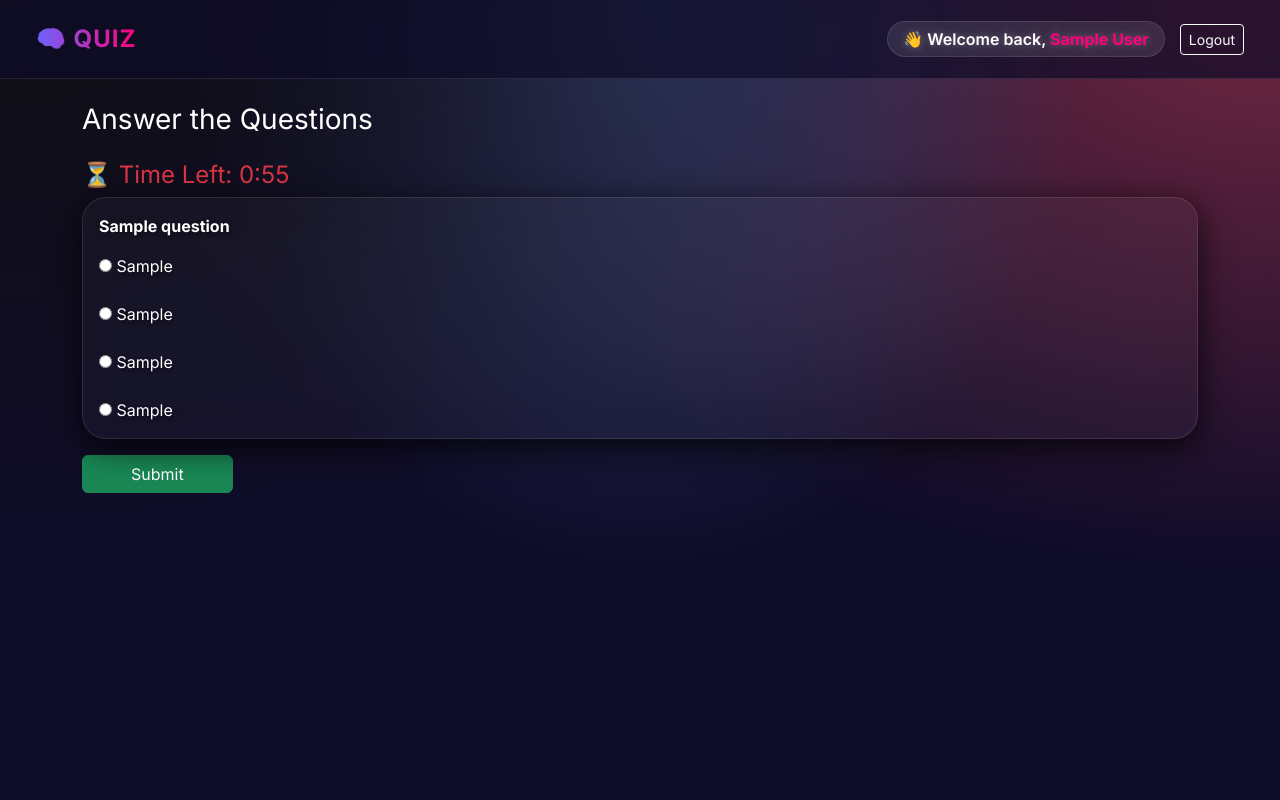
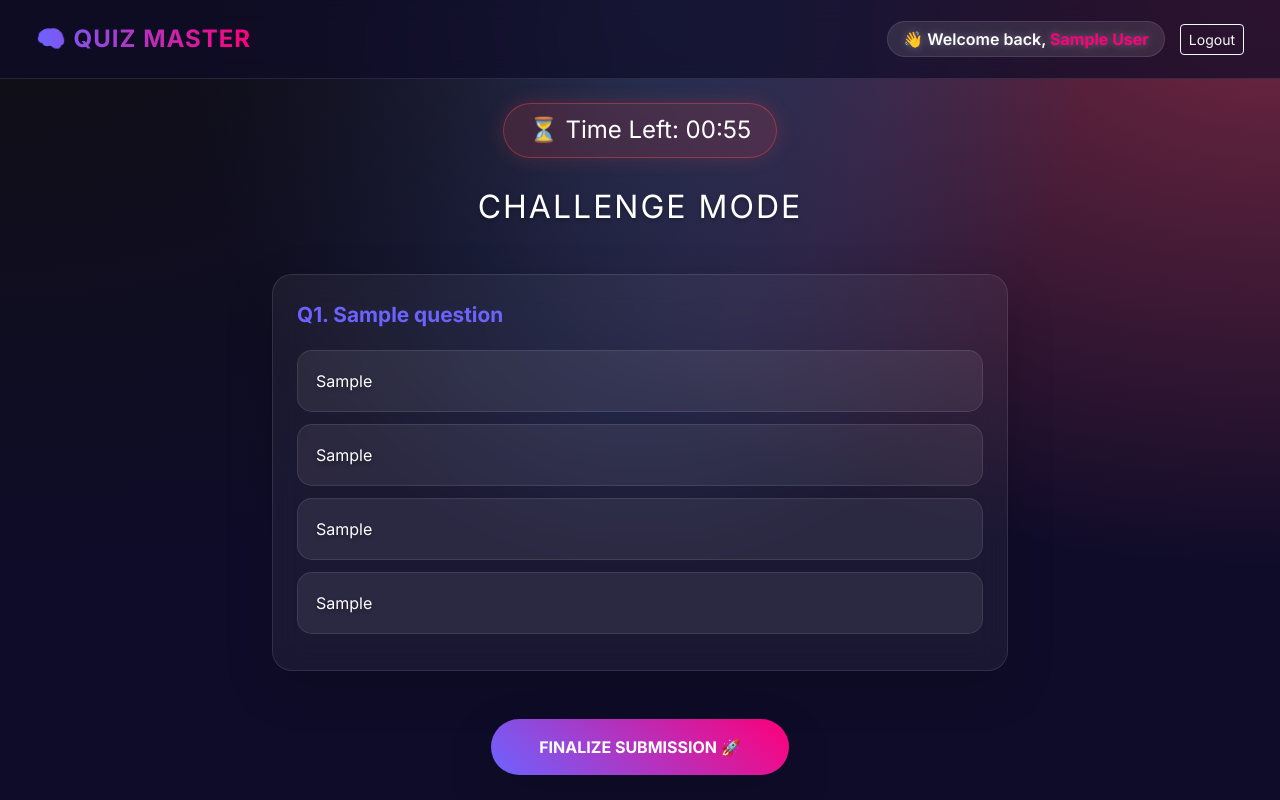
Before and after one commit to Shikharpundir/quiz-system, a Flask app: a page that uses templates/quiz.html in a window 1280 px wide. Run offline with Flask 3, Linux system fonts and the light colour scheme; the visitor is signed in with stand-in values (Sample User, id 1); tables that the repository leaves empty hold one stand-in row (values such as "Sample post").

Commit message:
Refactor quiz.html for improved styling and timer
Updated quiz page layout and timer functionality.

```diff
--- a/templates/quiz.html
+++ b/templates/quiz.html
@@ -1,58 +1,180 @@
 {% extends "base.html" %}
 
-{% block nav_title %}Quiz{% endblock %}
+{% block nav_title %}Quiz Master{% endblock %}
+
+{% block extra_styles %}
+<style>
+    /* 1. Timer Styling - Floating Glass Capsule */
+    .timer-wrapper {
+        position: sticky;
+        top: 90px;
+        z-index: 1000;
+        text-align: center;
+        margin-bottom: 30px;
+    }
+
+    .timer-card {
+        display: inline-block;
+        background: rgba(255, 77, 77, 0.15);
+        backdrop-filter: blur(12px);
+        -webkit-backdrop-filter: blur(12px);
+        border: 1px solid rgba(255, 77, 77, 0.4);
+        padding: 12px 25px;
+        border-radius: 50px;
+        box-shadow: 0 0 20px rgba(255, 77, 77, 0.2);
+    }
+
+    /* 2. Question Visibility Fixes */
+    .question-card {
+        background: rgba(255, 255, 255, 0.05) !important;
+        border: 1px solid rgba(255, 255, 255, 0.1) !important;
+        border-radius: 20px;
+        transition: transform 0.3s ease;
+    }
+
+    .question-card:hover {
+        border-color: var(--primary);
+        transform: scale(1.01);
+    }
+
+    /* Force all text inside the quiz to be Bright White */
+    .quiz-text, .option-text {
+        color: #ffffff !important;
+        text-shadow: 0 2px 4px rgba(0, 0, 0, 0.3);
+    }
+
+    .question-header {
+        color: var(--primary) !important;
+        font-weight: 700;
+        font-size: 1.3rem;
+        margin-bottom: 20px;
+    }
+
+    /* 3. Advanced Option Tiles (Radio Buttons) */
+    .option-container {
+        display: block;
+        cursor: pointer;
+        margin-bottom: 12px;
+    }
+
+    .option-tile {
+        background: rgba(255, 255, 255, 0.07);
+        border: 1px solid rgba(255, 255, 255, 0.1);
+        padding: 18px;
+        border-radius: 15px;
+        display: block;
+        transition: all 0.3s cubic-bezier(0.175, 0.885, 0.32, 1.275);
+    }
+
+    /* Hide the actual browser radio circle */
+    input[type="radio"] {
+        display: none;
+    }
+
+    /* When selected: Glow Purple and Slide Right */
+    input[type="radio"]:checked + .option-tile {
+        background: rgba(108, 99, 255, 0.25);
+        border-color: var(--primary);
+        box-shadow: 0 0 15px rgba(108, 99, 255, 0.4);
+        transform: translateX(12px);
+    }
+
+    @keyframes pulse {
+        0% { transform: scale(1); }
+        50% { transform: scale(1.1); box-shadow: 0 0 30px rgba(255, 77, 77, 0.5); }
+        100% { transform: scale(1); }
+    }
+
+    .time-critical {
+        animation: pulse 1s infinite;
+        background: rgba(255, 77, 77, 0.4) !important;
+    }
+</style>
+{% endblock %}
 
 {% block content %}
 
-<h3 class="mb-4">Answer the Questions</h3>
+<div class="timer-wrapper">
+    <div class="timer-card" id="timerContainer">
+        <h4 class="m-0 text-white">⏳ Time Left: <span id="timer">01:00</span></h4>
+    </div>
+</div>
 
-<!-- TIMER DISPLAY -->
-<h4 class="text-danger">⏳ Time Left: <span id="timer">1:00</span></h4>
+<div class="row justify-content-center">
+    <div class="col-md-8">
+        <h2 class="text-center mb-5 quiz-text" style="letter-spacing: 2px;">CHALLENGE MODE</h2>
 
         <form method="POST" action="/submit" id="quizForm">
-
             {% for q in questions %}
-
-<div class="card p-3 mb-3 text-dark">
-
-<p><b>{{q[1]}}</b></p>
-
-<label><input type="radio" name="{{q[0]}}" value="{{q[2]}}"> {{q[2]}}</label><br>
-<label><input type="radio" name="{{q[0]}}" value="{{q[3]}}"> {{q[3]}}</label><br>
-<label><input type="radio" name="{{q[0]}}" value="{{q[4]}}"> {{q[4]}}</label><br>
-<label><input type="radio" name="{{q[0]}}" value="{{q[5]}}"> {{q[5]}}</label>
-
+            <div class="card question-card p-4 mb-4 shadow-lg">
+                <div class="question-header">
+                    Q{{ loop.index }}. {{ q[1] }}
                 </div>
 
+                <div class="options-list">
+                    <label class="option-container">
+                        <input type="radio" name="{{ q[0] }}" value="{{ q[2] }}" required>
+                        <span class="option-tile option-text">{{ q[2] }}</span>
+                    </label>
+
+                    <label class="option-container">
+                        <input type="radio" name="{{ q[0] }}" value="{{ q[3] }}">
+                        <span class="option-tile option-text">{{ q[3] }}</span>
+                    </label>
+
+                    <label class="option-container">
+                        <input type="radio" name="{{ q[0] }}" value="{{ q[4] }}">
+                        <span class="option-tile option-text">{{ q[4] }}</span>
+                    </label>
+
+                    <label class="option-container">
+                        <input type="radio" name="{{ q[0] }}" value="{{ q[5] }}">
+                        <span class="option-tile option-text">{{ q[5] }}</span>
+                    </label>
+                </div>
+            </div>
             {% endfor %}
 
-<button class="btn btn-success px-5">Submit</button>
+            <div class="text-center mt-5">
+                <button type="submit" class="btn btn-custom px-5 py-3 shadow-lg">
+                    Finalize Submission 🚀
+                </button>
+            </div>
+        </form>
+    </div>
+</div>
 
-</form>
+<script>
+    let timeLeft = 60; // 60 Seconds
+    const timerDisplay = document.getElementById("timer");
+    const timerContainer = document.getElementById("timerContainer");
 
-<!-- TIMER SCRIPT -->
-<script>
-let timeLeft = 60; // change time here (in seconds)
-
-const timerDisplay = document.getElementById("timer");
-
-const interval = setInterval(() => {
-
+    const countdown = setInterval(() => {
         let minutes = Math.floor(timeLeft / 60);
         let seconds = timeLeft % 60;
 
+        // Formats as 00:00
         timerDisplay.innerHTML =
-        minutes + ":" + (seconds < 10 ? "0" : "") + seconds;
+            (minutes < 10 ? "0" : "") + minutes + ":" + (seconds < 10 ? "0" : "") + seconds;
 
-    timeLeft--;
+        // Pulse effect when under 10 seconds
+        if (timeLeft <= 10) {
+            timerContainer.classList.add("time-critical");
+        }
 
-    if (timeLeft < 0) {
-        clearInterval(interval);
-        alert("Time's up! Submitting quiz...");
+        if (timeLeft <= 0) {
+            clearInterval(countdown);
+            alert("Time is up! Submitting your answers automatically.");
             document.getElementById("quizForm").submit();
         }
 
+        timeLeft--;
     }, 1000);
+
+    // Stop timer on manual submit
+    document.getElementById("quizForm").onsubmit = function() {
+        clearInterval(countdown);
+    };
 </script>
 
 {% endblock %}
```
Lines whose indentation alone changed are shown as unchanged.
